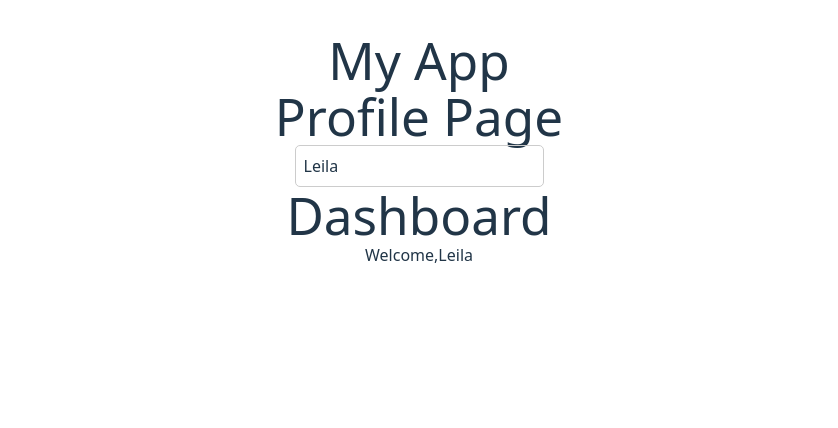
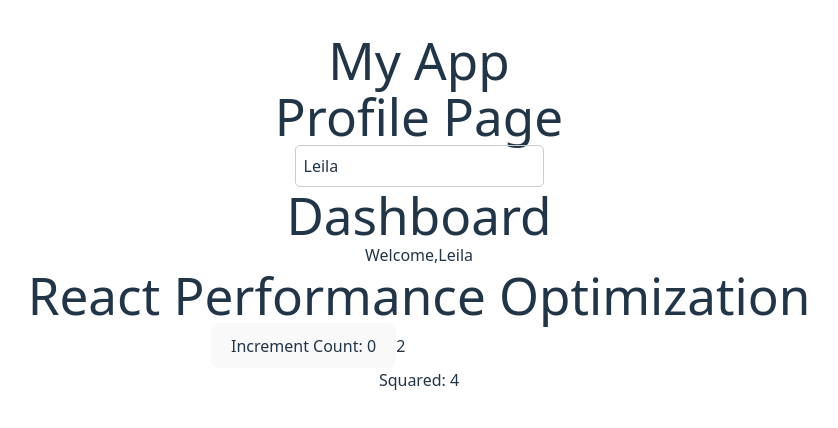
Before and after one commit to Kendi-prog/tailwind-test, a React (Vite) app: page / in a window 1280 px wide. Shown: the top 428 px of the page, without its empty margins (221-1059 px from the left). Built offline with nearby package versions, Linux system fonts and the light colour scheme.

Commit message:
implementing an expensive calculation using useMemo

```diff
--- a/src/App.jsx
+++ b/src/App.jsx
@@ -1,6 +1,7 @@
 import './App.css'
 import Profile from './components/profile';
 import Dashboard from './components/dashboard';
+import ExpensiveCalculation from './components/expensive-calculation';
 
 
 function App() {
@@ -9,6 +10,7 @@ function App() {
       <h1>My App</h1>
       <Profile />
       <Dashboard />
+      <ExpensiveCalculation />
     </div>
   )
 }
--- /dev/null
+++ b/src/components/expensive-calculation.jsx
@@ -0,0 +1,28 @@
+import React, { useState, useMemo } from "react";
+
+function ExpensiveComponent({ number }) {
+  const squaredNumber = useMemo(() => {
+    console.log("Computing square...");
+    return number * number;
+  }, [number]); // Recalculates only if `number` changes
+
+  return <p>Squared: {squaredNumber}</p>;
+}
+
+export default function ExpensiveCalculation() {
+  const [count, setCount] = useState(0);
+  const [input, setInput] = useState(2);
+
+  return (
+    <div>
+      <h1>React Performance Optimization</h1>
+      <button onClick={() => setCount(count + 1)}>Increment Count: {count}</button>
+      <input
+        type="number"
+        value={input}
+        onChange={(e) => setInput(Number(e.target.value))}
+      />
+      <ExpensiveComponent number={input} />
+    </div>
+  );
+}
```
